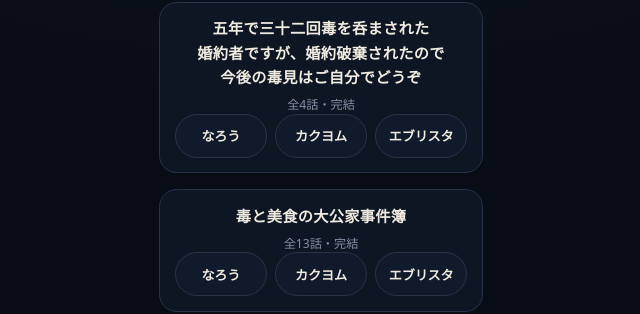
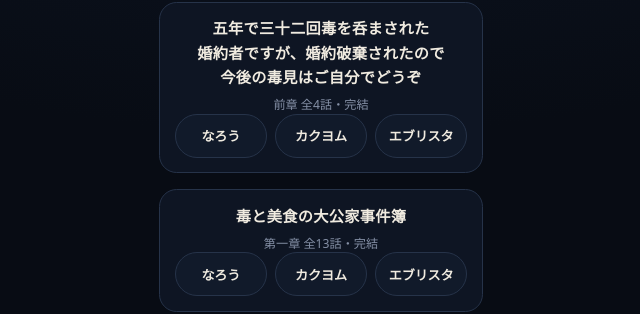
Before and after one commit to 0u0v/bokunosekai, a plain HTML site: page works/index.html in a window 1280 px wide. Shown: the part 258-572 px from the top of the page, 319-959 px from the left. Drawn offline with Linux system fonts and the light colour scheme.

Commit message:
器の札を出し直す（話数・状態・更新の形）

```diff
--- a/works/index.html
+++ b/works/index.html
@@ -328,7 +328,7 @@
 
     <section class="work">
       <h2 class="wname"><span>五年で三十二回毒を呑まされた</span><span>婚約者ですが、</span><span>婚約破棄されたので</span><span>今後の毒見はご自分でどうぞ</span></h2>
-      <p class="wnote" data-姿="毒見役令嬢">全4話・完結</p>
+      <p class="wnote" data-姿="毒見役令嬢">前章 全4話・完結</p>
 
       <nav class="doors">
         <a class="door" href="go/n1-narou.html">なろう</a>
@@ -342,10 +342,10 @@
          　　◆★**「前作の続きです」と書かない。**
          　　◆★★**話数・状態・更新の形は器に書かない**＝2つの印が台帳から持ってくる。
          　　　**第二章を始める日に投稿責任者が3サイトを連載中へ戻し、姿の表が連載中になれば、
-         　　　札も「連載中」＋更新の曜日へ自分で戻る。**器に手を入れることは無い。 -->
+         　　　札も「第二章 連載中」＋更新の曜日へ自分で替わる。**器に手を入れることは無い。 -->
     <section class="work">
       <h2 class="wname"><span>毒と美食の</span><span>大公家事件簿</span></h2>
-      <p class="wnote" data-姿="毒と美食の大公家事件簿">全13話・完結</p>
+      <p class="wnote" data-姿="毒と美食の大公家事件簿">第一章 全13話・完結</p>
 
       <nav class="doors">
         <a class="door" href="go/n2-narou.html">なろう</a>
```
